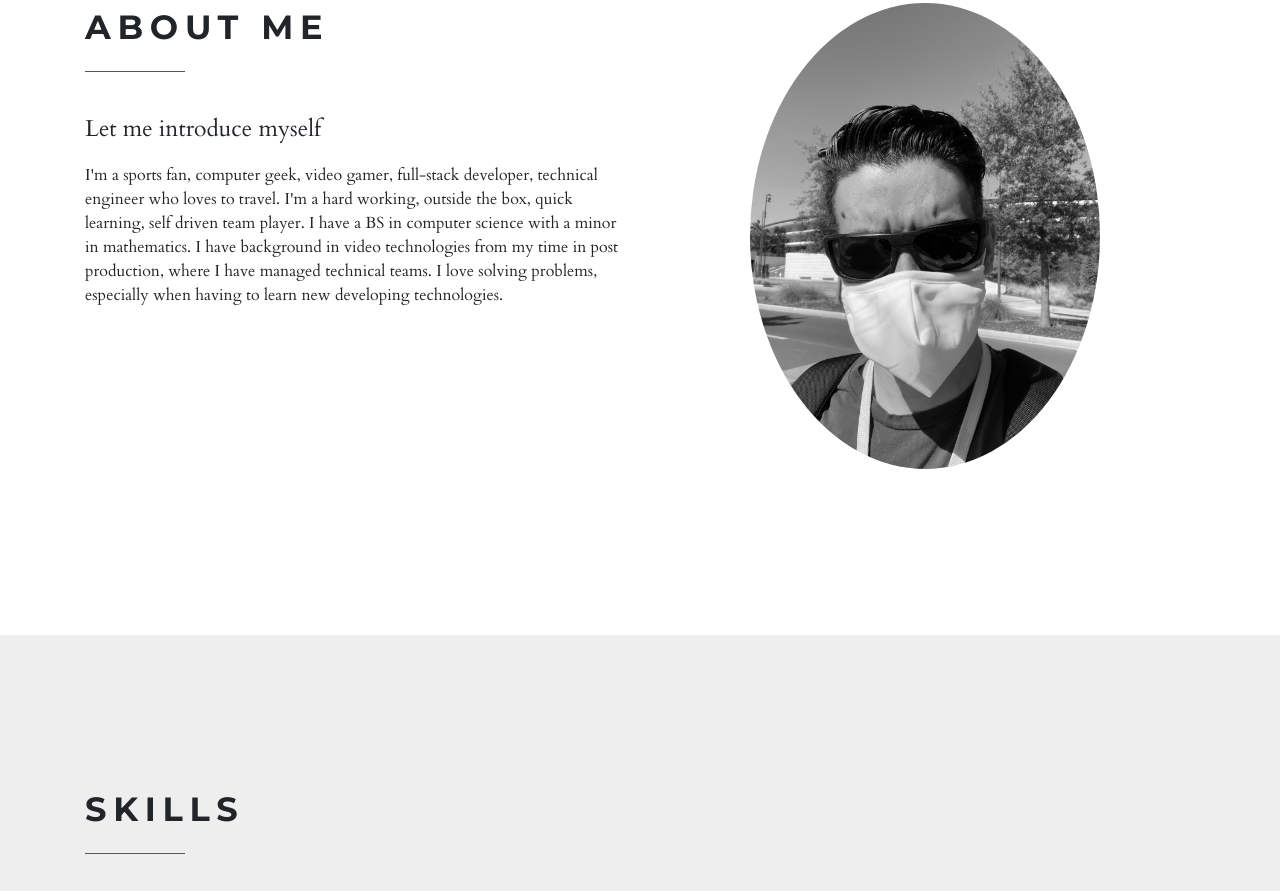
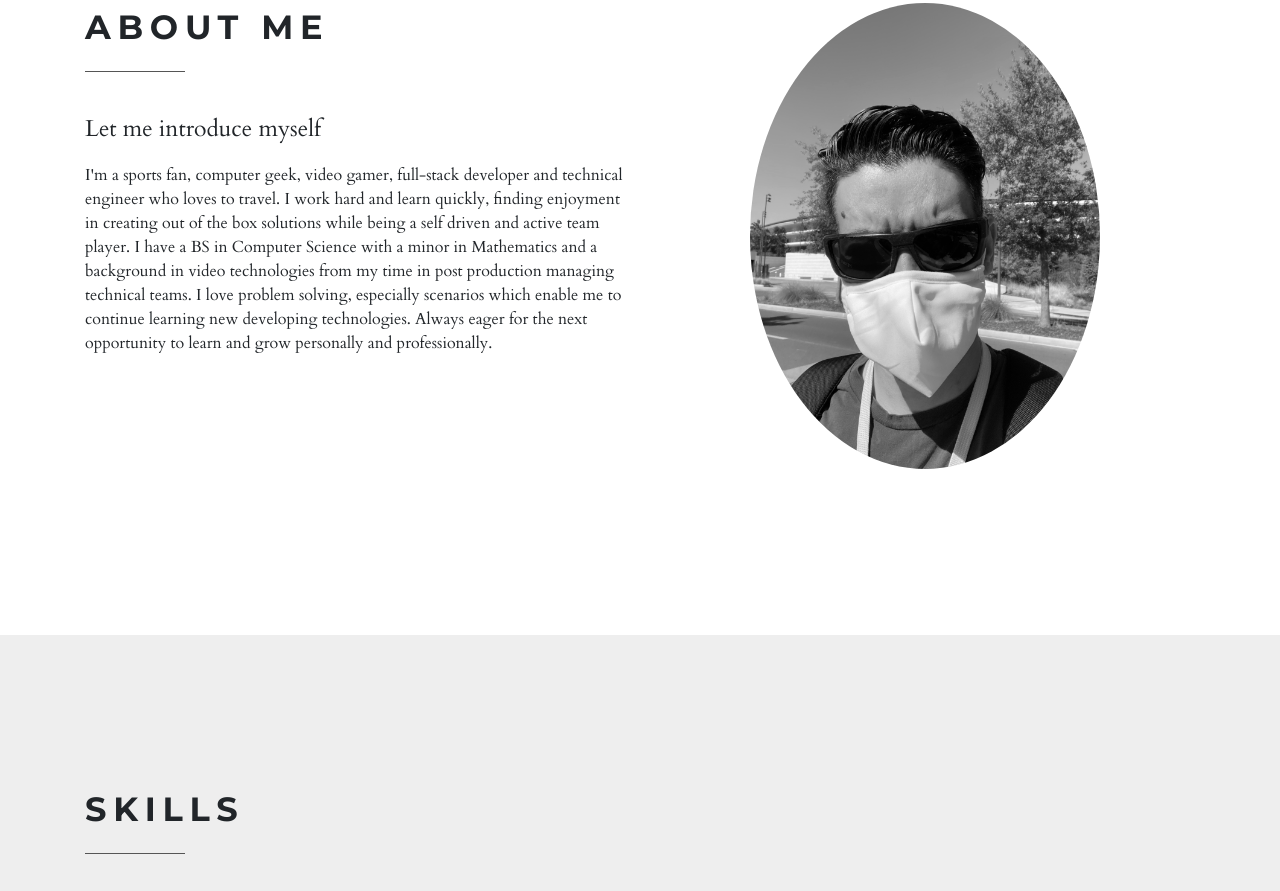
Before and after one commit to sebastian-chang/sebastian-chang.github.io, a website: page index.html in a window 1280 px wide. Shown: the part 1004-1895 px from the top of the page. Drawn offline with nearby package versions, Linux system fonts and the light colour scheme.

Commit message:
Updated about me.  Added color for hover effect on contact section

```diff
--- a/css/custom.css
+++ b/css/custom.css
@@ -33,3 +33,7 @@
 #inspire-block {
 	border-left: 5px solid #fff;
 }
+
+p.social a:hover {
+	background-color: #104696;
+  }
--- a/index.html
+++ b/index.html
@@ -93,12 +93,11 @@
         <div class="col-lg-6">
           <h2 class="heading">About me</h2>
           <p class="lead">Let me introduce myself</p>
-          <p>I'm a sports fan, computer geek, video gamer, full-stack developer, technical engineer who loves to travel.
-            I'm a hard working, outside the box, quick learning, self driven team player. I have a BS in computer
-            science with a minor in mathematics.
-            I have background in video technologies from my time in post production, where I have managed technical
-            teams.
-            I love solving problems, especially when having to learn new developing technologies.
+          <p>I'm a sports fan, computer geek, video gamer, full-stack developer and technical engineer who loves to travel.
+            I work hard and learn quickly, finding enjoyment in creating out of the box solutions while being a self driven and active team player.
+            I have a BS in Computer Science with a minor in Mathematics and a background in video technologies from my time in post production managing technical teams.
+            I love problem solving, especially scenarios which enable me to continue learning new developing technologies.
+            Always eager for the next opportunity to learn and grow personally and professionally.
           </p>
         </div>
         <div class="col-lg-4 col-6 mx-auto">
```
